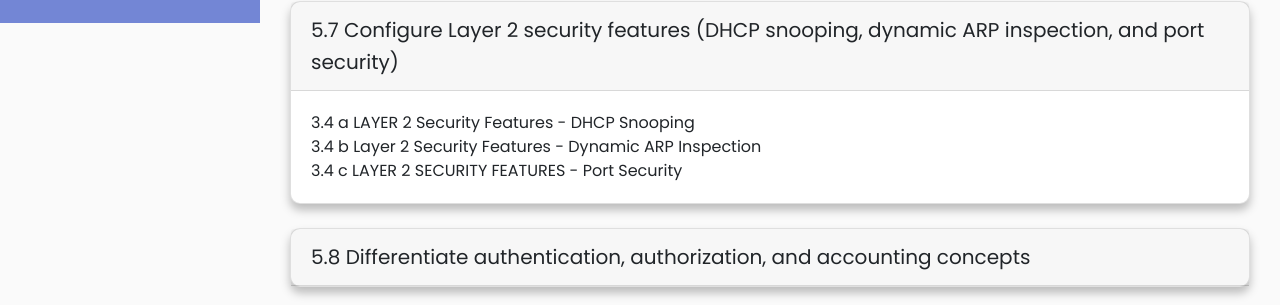
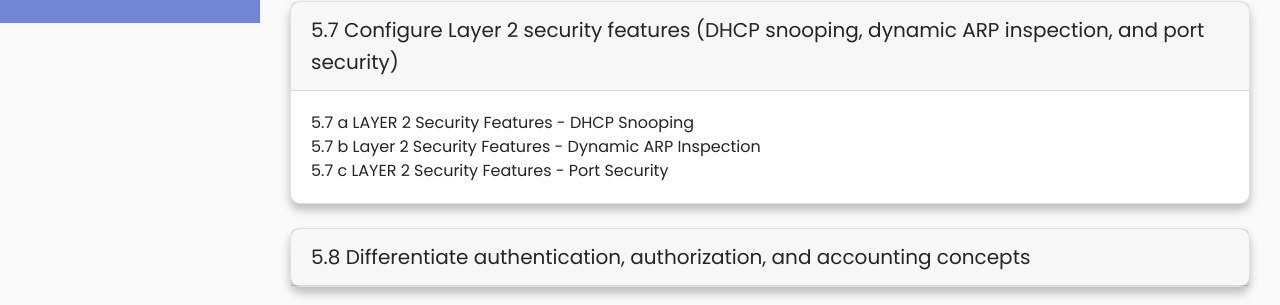
Before and after one commit to akshara01/CCNA-On-FingerTips, a Django app: page /module5 in a window 1280 px wide, after a click on "5.7 Configure Layer 2 security features (DHCP snooping, dyna". Shown: the part 777-1082 px from the top of the page. Run offline with Django 3.2, Linux system fonts and the light colour scheme; some libraries are stand-ins or nearby versions.

Commit message:
Update module5.html

```diff
--- a/website/templates/website/module5.html
+++ b/website/templates/website/module5.html
@@ -89,9 +89,9 @@
                                 <div id="collapse-7" class="collapse" data-parent="#accordion"
                                     aria-labelledby="heading-2">
                                     <div class="card-body">
-                                        <a href="{% url 'dynamic' model_class='5' mod_no='5.7' sub_modno='a' %}">3.4 a LAYER 2 Security Features - DHCP Snooping</a><br>
-                                        <a href="{% url 'dynamic' model_class='5' mod_no='5.7' sub_modno='b' %}">3.4 b Layer 2 Security Features - Dynamic ARP Inspection</a><br>
-                                        <a href="{% url 'dynamic' model_class='5' mod_no='5.7' sub_modno='c' %}">3.4 c LAYER 2 SECURITY FEATURES - Port Security</a><br>
+                                        <a href="{% url 'dynamic' model_class='5' mod_no='5.7' sub_modno='a' %}">5.7 a LAYER 2 Security Features - DHCP Snooping</a><br>
+                                        <a href="{% url 'dynamic' model_class='5' mod_no='5.7' sub_modno='b' %}">5.7 b Layer 2 Security Features - Dynamic ARP Inspection</a><br>
+                                        <a href="{% url 'dynamic' model_class='5' mod_no='5.7' sub_modno='c' %}">5.7 c LAYER 2 Security Features - Port Security</a><br>
                                     </div>
                                 </div>
                             </div>
```
